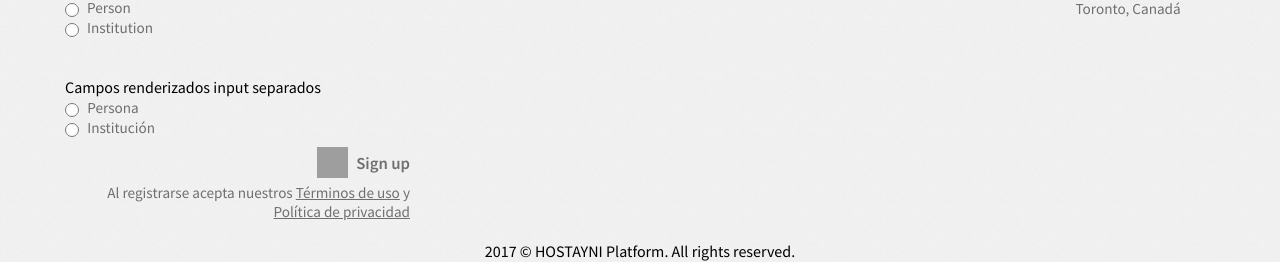
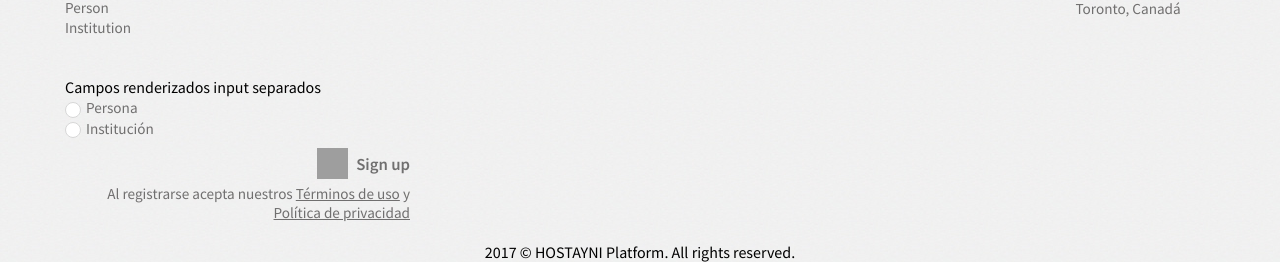
Before and after one commit to christiandiazleon/ihost_project, a Django app: page /accounts/signup/ in a window 1280 px wide. Shown: the part 611-873 px from the top of the page. Run offline with Django 3.2, Linux system fonts and the light colour scheme; parts of the project's set-up code (start-up, migrations or seed data) failed here and were passed over; some libraries are stand-ins or nearby versions; grey boxes are pictures that could not be loaded.

Commit message:
fixing login, css and radio and checkbox

```diff
--- a/ihost/assets/css/main.css
+++ b/ihost/assets/css/main.css
@@ -26,10 +26,12 @@
 
 input[type=checkbox],
 input[type=radio] {
-  /* esconder los inputs originales */ }
+  /* esconder los inputs originales */
+  visibility: hidden;
+  position: absolute; }
 
-input[type=checkbox],
-input[type=radio] {
+input[type=checkbox] + label:before,
+input[type=radio] + label:before {
   /*nuevo estilo de input*/
   height: 14px;
   width: 14px;
@@ -38,14 +40,13 @@ input[type=radio] {
   display: inline-block;
   vertical-align: middle;
   border: 1px solid #d6d6d6;
-  background-color: #fff;
-  cursor: pointer;
-  color: #dbd900; }
+  background: #fff;
+  cursor: pointer; }
 
-input[type=checkbox]:checked,
-input[type=radio]:checked {
+input[type=checkbox]:checked + label:before,
+input[type=radio]:checked + label:before {
   /*nuevo estilo de input chekeado*/
-  background-color: #dbd900;
+  background: #dbd900;
   border-color: #fff; }
 
 input[type=radio] + label:before {
--- a/ihost/templates/registration/login.html
+++ b/ihost/templates/registration/login.html
@@ -11,7 +11,7 @@
         </a>
         <form action="{% url 'login' %}" method="POST">
             {% csrf_token %}
-            <h1>Login</h1>
+            <h3>Login</h3>
             {% comment %}
             {% if form.errors %}
                 <p>Your username and password didn't match! Please try again</p>
```
